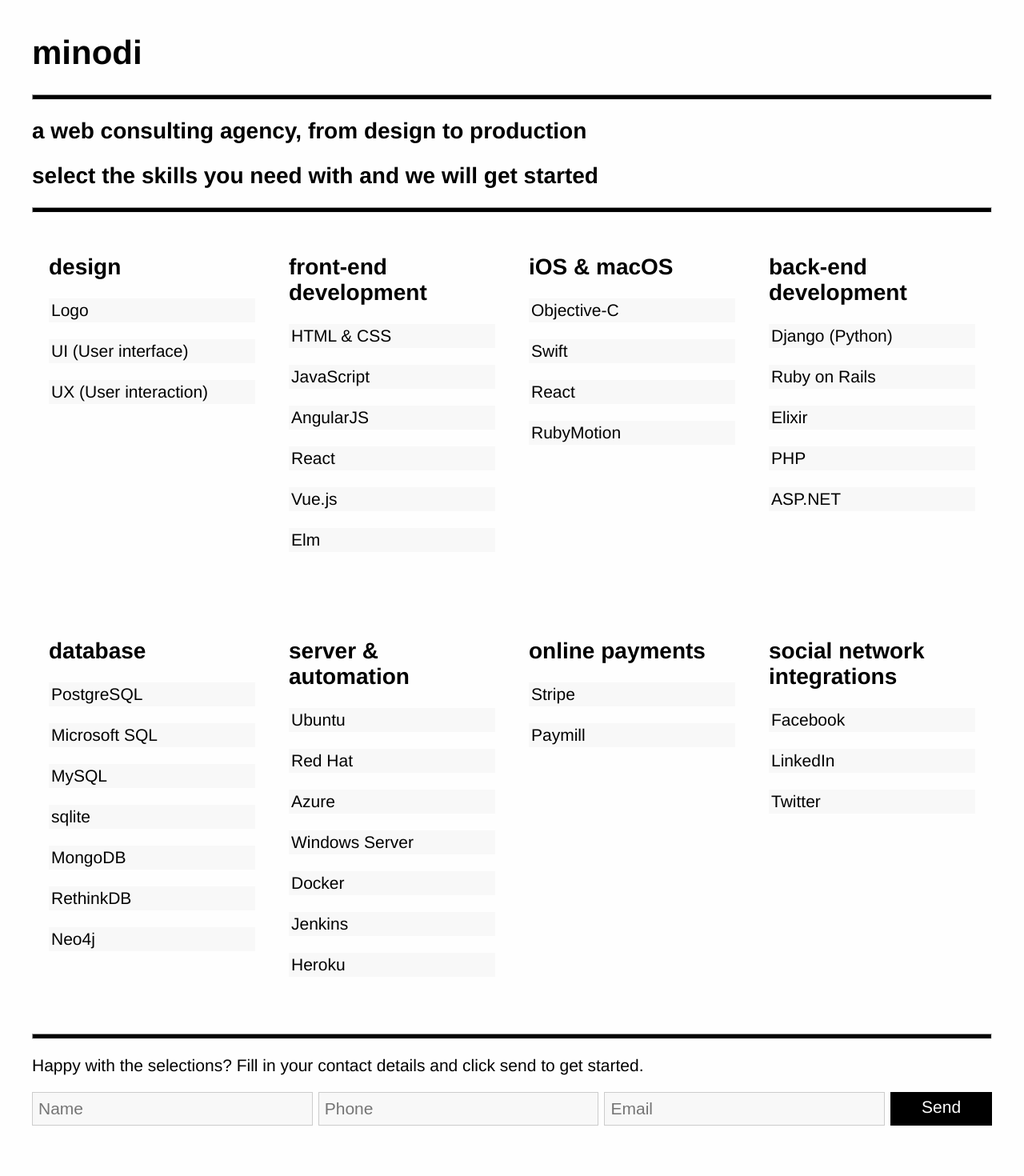
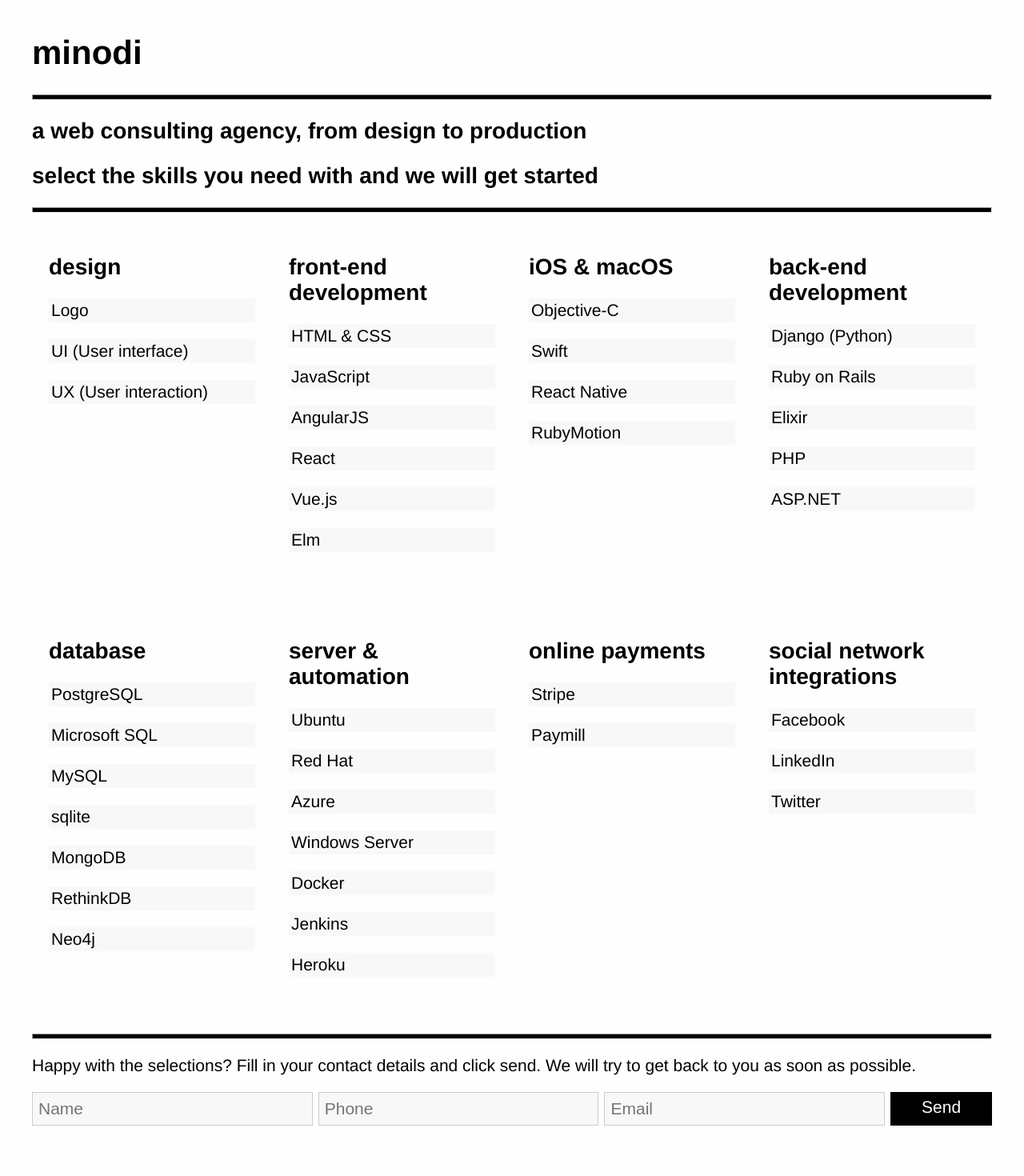
Before and after one commit to e0/minodi_old, a Vue app in the folder site/: page / in a window 1280 px wide. Shown: the top 1470 px of the page at 80% size. Built offline with nearby package versions, Linux system fonts and the light colour scheme.

Commit message:
Add interactivity for selecting skills

```diff
--- a/site/src/components/Home.vue
+++ b/site/src/components/Home.vue
@@ -10,13 +10,15 @@
         <h2>{{ section.title }}</h2>
         <p
           v-for="option in section.options"
+          :class="{ selected: isSelected(section.title, option) }"
+          @click="toggleSelection(section.title, option)"
           class="option"
         >{{ option }}</p>
       </div>
     </div>
     <hr>
     <div>
-      <p>Happy with the selections? Fill in your contact details and click send to get started.</p>
+      <p>Happy with the selections? Fill in your contact details and click send. We will try to get back to you as soon as possible.</p>
       <form>
         <input type="text" placeholder="Name">
         <input type="phone" placeholder="Phone">
@@ -40,6 +42,28 @@
     return {
       selections: {},
       sections: skills
+    }
+  },
+  methods: {
+    toggleSelection (section, option) {
+      if (!(section in this.selections)) {
+        this.selections[section] = [option]
+      } else {
+        if (this.selections[section].includes(option)) {
+          const index = this.selections[section].indexOf(option)
+          this.selections[section].splice(index, 1)
+          if (this.selections[section].length === 0) {
+            delete this.selections[section]
+          }
+        } else {
+          this.selections[section].push(option)
+        }
+      }
+
+      this.$forceUpdate()
+    },
+    isSelected (section, option) {
+      return section in this.selections && this.selections[section].includes(option)
     }
   }
 }
@@ -68,8 +92,7 @@
     background-color: #f8f8f8;
     padding: 3px;
 
-    &:hover {
-      cursor: pointer;
+    &.selected {
       background-color: #80ca80;
       color: #f2fbf2;
     }
@@ -120,6 +143,14 @@
   text-align: center;
 }
 
+@media(hover: hover) {
+  .option:hover {
+    cursor: pointer;
+    background-color: #80ca80;
+    color: #f2fbf2;
+  }
+}
+
 @media all and (max-width: 1024px) {
   .section {
     width: 100%;
--- a/site/src/skills.js
+++ b/site/src/skills.js
@@ -23,7 +23,7 @@
     options: [
       'Objective-C',
       'Swift',
-      'React',
+      'React Native',
       'RubyMotion'
     ]
   },
```
